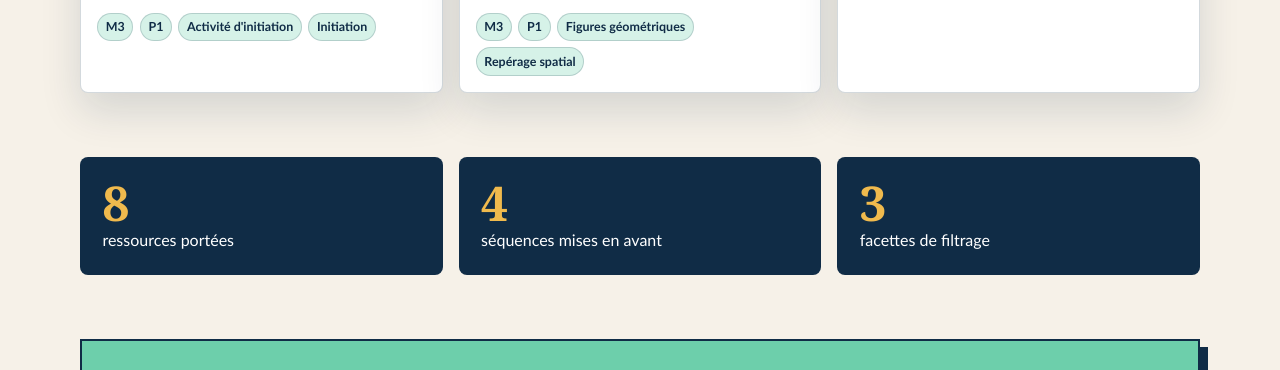
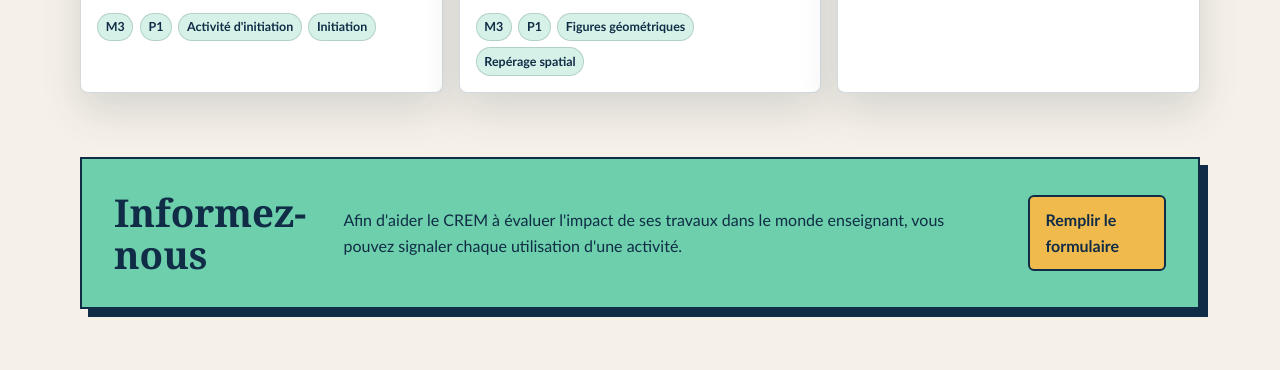
Before and after one commit to Geoffrey-Pliez/Site-AGm, an Astro site: page / in a window 1280 px wide. Shown: the part 1608-1978 px from the top of the page. Built offline with nearby package versions, Linux system fonts and the light colour scheme; Astro itself is replaced by a stand-in of ours.

Commit message:
Save uncommitted changes

```diff
--- a/src/pages/index.astro
+++ b/src/pages/index.astro
@@ -1,7 +1,7 @@
 ---
 import BaseLayout from "../layouts/BaseLayout.astro";
 import ModuleCard from "../components/ModuleCard.astro";
-import { modules, sequences } from "../data/site";
+import { modules } from "../data/site";
 
 const featured = modules.slice(0, 3);
 ---
@@ -49,20 +49,6 @@ const featured = modules.slice(0, 3);
     </div>
   </section>
 
-  <section class="metrics">
-    <div>
-      <strong>{modules.length}</strong>
-      <span>ressources portées</span>
-    </div>
-    <div>
-      <strong>{sequences.length}</strong>
-      <span>séquences mises en avant</span>
-    </div>
-    <div>
-      <strong>3</strong>
-      <span>facettes de filtrage</span>
-    </div>
-  </section>
 
   <section class="notice-band">
     <h2>Informez-nous</h2>
```
